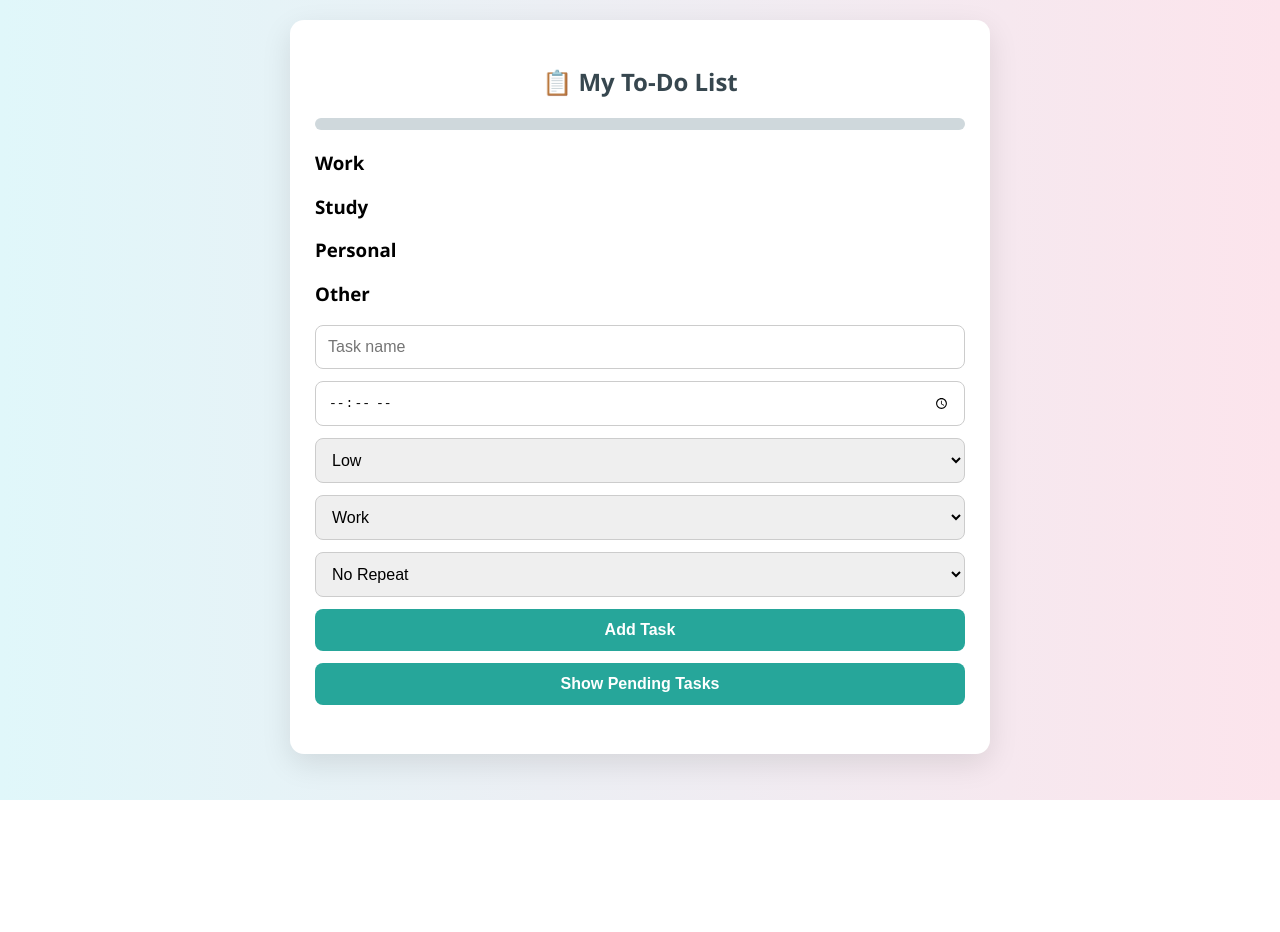
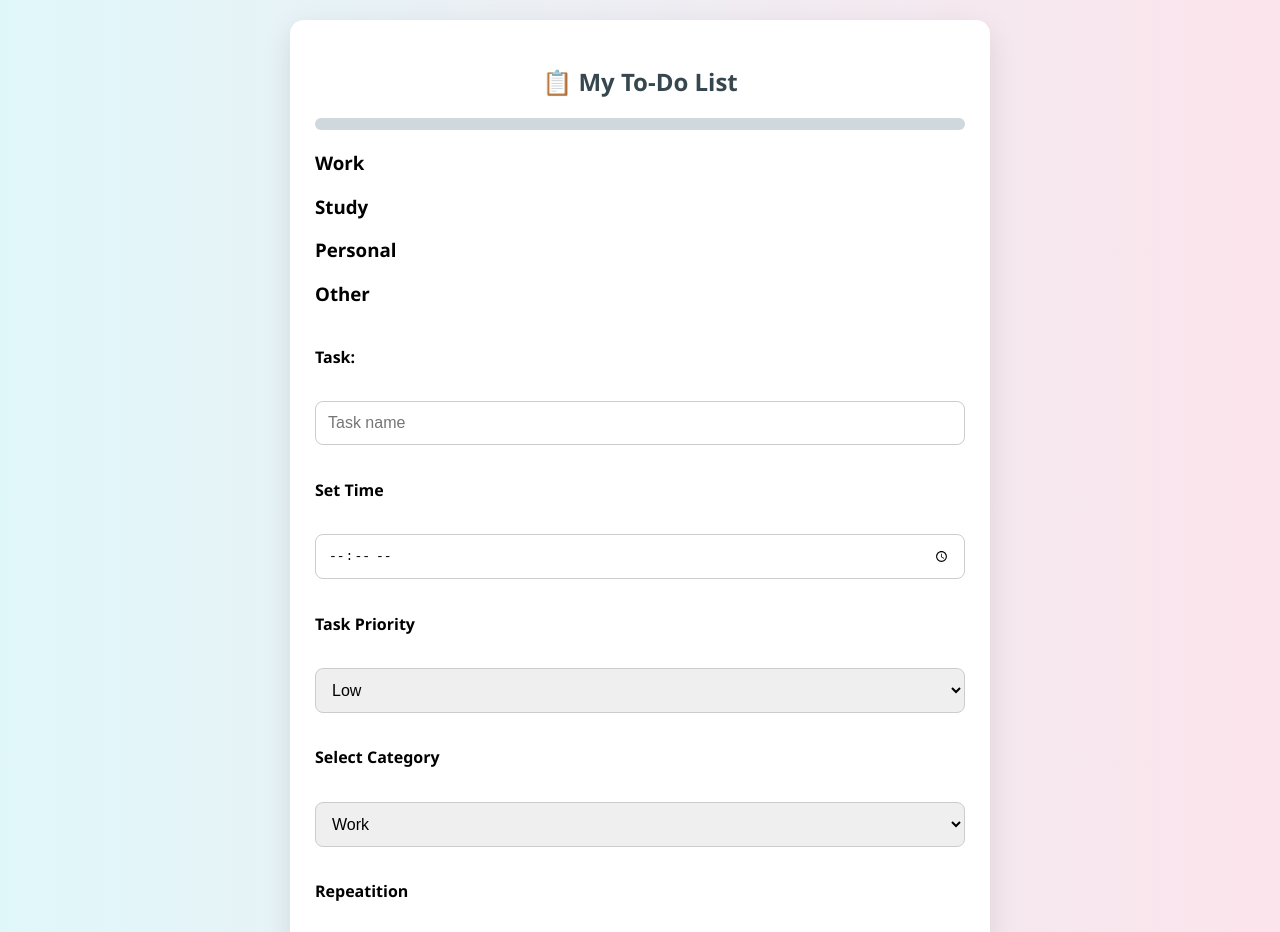
Before and after one commit to Ridhima1212/To-Do-List, a plain HTML site: page index.html in a window 1280 px wide. Shown: the top 932 px of the page. Before the commit the page ends 800 px from the top, so only its background shows below. Drawn offline with Linux system fonts and the light colour scheme.

Commit message:
Update index.html

```diff
--- a/index.html
+++ b/index.html
@@ -33,19 +33,24 @@
     </div>
 
     <div class="task-input">
+      <h4>Task:</h4>
       <input type="text" id="taskName" placeholder="Task name" />
+      <h4>Set Time</h4>
       <input type="time" id="taskTime" />
+      <h4>Task Priority</h4>
       <select id="taskPriority">
         <option value="Low">Low</option>
         <option value="Medium">Medium</option>
         <option value="High">High</option>
       </select>
+      <h4>Select Category</h4>
       <select id="taskCategory">
         <option value="Work">Work</option>
         <option value="Study">Study</option>
         <option value="Personal">Personal</option>
         <option value="Other">Other</option>
       </select>
+      <h4>Repeatition</h4>
       <select id="taskRepeat">
         <option value="None">No Repeat</option>
         <option value="Daily">Daily</option>
```
